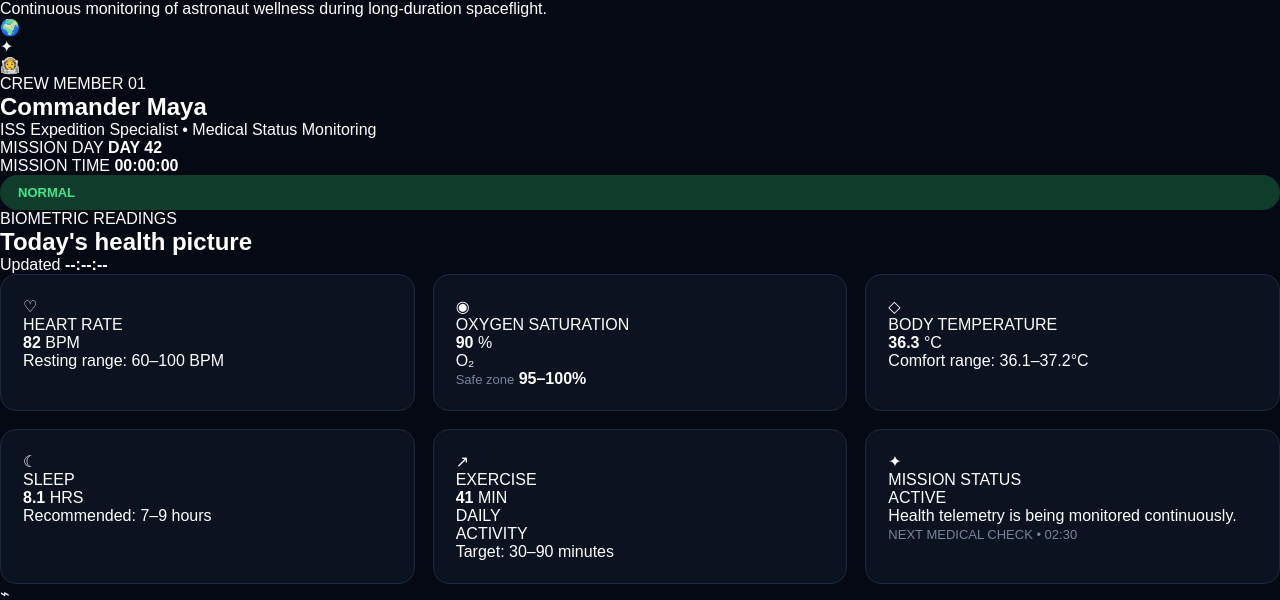
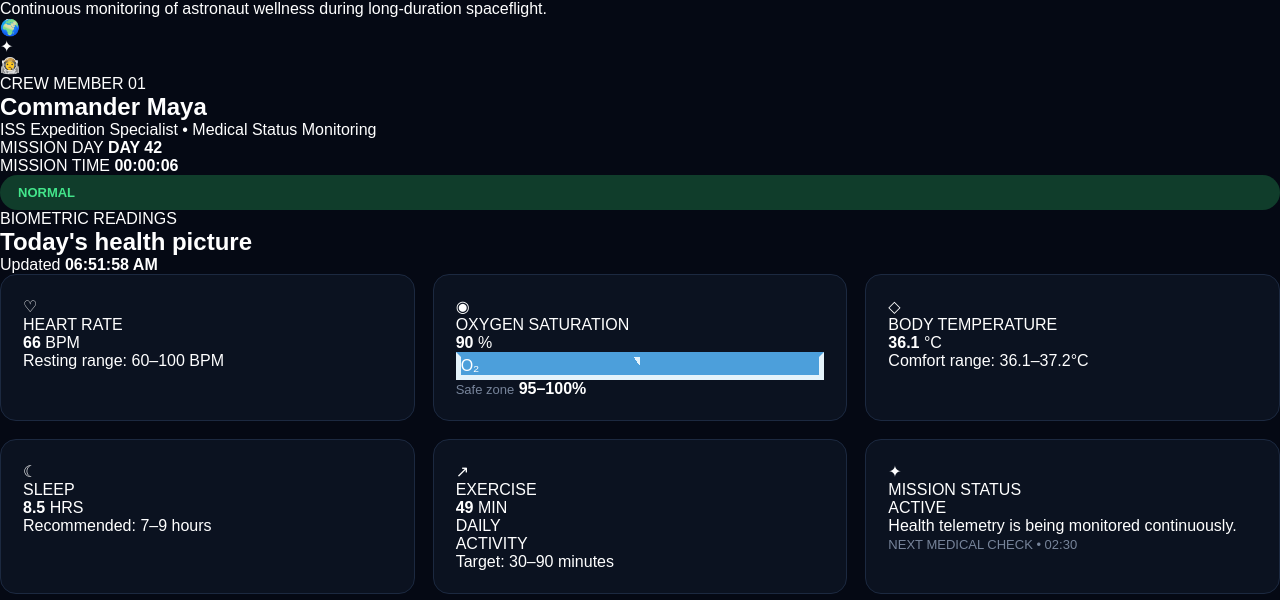
Before and after one commit to ANUPAMA-JA29/astronaut-health-monitor, a plain HTML site: page index.html in a window 1280 px wide. Shown: the part 163-763 px from the top of the page. Drawn offline with Linux system fonts and the light colour scheme.

Commit message:
Updated script

```diff
--- a/script.js
+++ b/script.js
@@ -1,4 +1,12 @@
-// Starting health values
+// ==========================================
+// ORBITAL HEALTH
+// Astronaut Health Monitoring Dashboard
+// ==========================================
+
+
+// ------------------------------------------
+// INITIAL HEALTH DATA
+// ------------------------------------------
 
 let health = {
     heartRate: 72,
@@ -9,7 +17,18 @@
 };
 
 
-// Generate random value within a range
+// ------------------------------------------
+// MISSION CLOCK
+// Starting from Mission Day 42
+// ------------------------------------------
+
+let missionSeconds = 42 * 24 * 60 * 60;
+
+
+// ------------------------------------------
+// HELPER FUNCTION
+// Generate random value
+// ------------------------------------------
 
 function randomBetween(min, max, decimals = 0) {
 
@@ -19,22 +38,33 @@
 }
 
 
-// Update the dashboard
+// ------------------------------------------
+// UPDATE HEALTH DATA
+// ------------------------------------------
 
 function updateHealthData() {
 
-    health.heartRate = randomBetween(60, 105);
+    // Generate simulated astronaut data
 
-    health.oxygen = randomBetween(86, 100);
+    health.heartRate =
+        randomBetween(60, 105);
 
-    health.temperature = randomBetween(36.0, 38.0, 1);
+    health.oxygen =
+        randomBetween(86, 100);
 
-    health.sleep = randomBetween(5.5, 9.0, 1);
+    health.temperature =
+        randomBetween(36.0, 38.0, 1);
 
-    health.exercise = randomBetween(20, 90);
+    health.sleep =
+        randomBetween(5.5, 9.0, 1);
+
+    health.exercise =
+        randomBetween(20, 90);
 
 
-    // Display values
+    // --------------------------------------
+    // UPDATE VALUES ON SCREEN
+    // --------------------------------------
 
     document.getElementById("heartRate").textContent =
         health.heartRate;
@@ -52,60 +82,113 @@
         health.exercise;
 
 
-    // Progress bars
+    // --------------------------------------
+    // TEMPERATURE VISUAL
+    // --------------------------------------
 
-    document.getElementById("heartProgress").style.width =
-        Math.min(health.heartRate, 100) + "%";
+    const temperatureProgress =
+        document.getElementById("temperatureProgress");
 
-    document.getElementById("oxygenProgress").style.width =
-        health.oxygen + "%";
+    let temperatureWidth =
+        ((health.temperature - 35) / 4) * 100;
 
-    document.getElementById("temperatureProgress").style.width =
-        ((health.temperature - 35) / 4) * 100 + "%";
+    temperatureWidth =
+        Math.max(5, Math.min(100, temperatureWidth));
 
-    document.getElementById("sleepProgress").style.width =
-        (health.sleep / 10) * 100 + "%";
-
-    document.getElementById("exerciseProgress").style.width =
-        Math.min((health.exercise / 90) * 100, 100) + "%";
+    temperatureProgress.style.width =
+        temperatureWidth + "%";
 
 
+    // --------------------------------------
+    // UPDATE OXYGEN RING
+    // --------------------------------------
+
+    const oxygenRing =
+        document.querySelector(".oxygen-ring");
+
+    if (oxygenRing) {
+
+        const oxygenPercentage =
+            Math.max(0, Math.min(100, health.oxygen));
+
+        oxygenRing.style.background =
+            `conic-gradient(
+                #4c9fdb ${oxygenPercentage}%,
+                #e5f3fb ${oxygenPercentage}%
+            )`;
+
+        oxygenRing.style.border =
+            "5px solid #e5f3fb";
+
+        oxygenRing.style.borderTopColor =
+            "#4c9fdb";
+    }
+
+
+    // --------------------------------------
+    // CHECK HEALTH STATUS
+    // --------------------------------------
+
     checkHealthStatus();
+
+
+    // --------------------------------------
+    // UPDATE LAST UPDATED TIME
+    // --------------------------------------
+
+    updateLastUpdated();
+
 }
 
 
-// Health status and alert logic
+// ------------------------------------------
+// HEALTH STATUS + ALERT LOGIC
+// ------------------------------------------
 
 function checkHealthStatus() {
 
-    const status = document.getElementById("overallStatus");
+    const status =
+        document.getElementById("overallStatus");
 
-    const alertBox = document.getElementById("alertBox");
+    const alertBox =
+        document.getElementById("alertBox");
 
-    const alertTitle = document.getElementById("alertTitle");
+    const alertTitle =
+        document.getElementById("alertTitle");
 
-    const alertMessage = document.getElementById("alertMessage");
+    const alertMessage =
+        document.getElementById("alertMessage");
 
 
+    // ======================================
     // CRITICAL CONDITION
+    // Oxygen below 90%
+    // ======================================
 
     if (health.oxygen < 90) {
 
-        status.textContent = "● CRITICAL";
-        status.className = "status critical";
+        status.className =
+            "status critical";
+
+        status.innerHTML =
+            "<span></span>CRITICAL";
+
 
         alertBox.classList.remove("hidden");
 
-        alertTitle.textContent = "CRITICAL OXYGEN ALERT";
+        alertTitle.textContent =
+            "CRITICAL OXYGEN ALERT";
 
         alertMessage.textContent =
-            `Oxygen level has dropped to ${health.oxygen}%. Immediate attention required.`;
+            `Oxygen saturation has dropped to ${health.oxygen}%. Immediate medical attention is required.`;
 
         return;
     }
 
 
-    // WARNING CONDITION
+    // ======================================
+    // WARNING CONDITIONS
+    // ======================================
 
     if (
         health.heartRate > 100 ||
@@ -113,27 +196,45 @@
         health.sleep < 6
     ) {
 
-        status.textContent = "● WARNING";
-        status.className = "status warning";
+        status.className =
+            "status warning";
+
+        status.innerHTML =
+            "<span></span>WARNING";
+
 
         alertBox.classList.remove("hidden");
 
-        alertTitle.textContent = "HEALTH WARNING";
+        alertTitle.textContent =
+            "HEALTH WARNING";
+
+
+        // Elevated heart rate
 
         if (health.heartRate > 100) {
 
             alertMessage.textContent =
                 `Heart rate is elevated at ${health.heartRate} BPM.`;
 
-        } else if (health.temperature > 37.5) {
+        }
+
+
+        // Elevated temperature
+
+        else if (health.temperature > 37.5) {
 
             alertMessage.textContent =
                 `Body temperature is elevated at ${health.temperature}°C.`;
 
-        } else {
+        }
+
+
+        // Insufficient sleep
+
+        else if (health.sleep < 6) {
 
             alertMessage.textContent =
-                `Sleep duration is below the recommended level.`;
+                `Sleep duration is below the recommended level at ${health.sleep} hours.`;
 
         }
 
@@ -141,69 +242,186 @@
     }
 
 
+    // ======================================
     // NORMAL CONDITION
+    // ======================================
 
-    status.textContent = "● NORMAL";
-    status.className = "status normal";
+    status.className =
+        "status normal";
+
+    status.innerHTML =
+        "<span></span>NORMAL";
+
 
     alertBox.classList.add("hidden");
+
 }
 
 
-// Mission clock
-
-let missionSeconds = 42 * 24 * 60 * 60;
-
+// ------------------------------------------
+// MISSION TIME
+// ------------------------------------------
 
 function updateMissionTime() {
 
     missionSeconds++;
 
+
+    // Calculate mission day
+
     const days =
-        Math.floor(missionSeconds / (24 * 60 * 60));
+        Math.floor(
+            missionSeconds / (24 * 60 * 60)
+        );
+
+
+    // Remaining seconds in the current day
 
     const remaining =
         missionSeconds % (24 * 60 * 60);
 
+
+    // Calculate hours
+
     const hours =
         Math.floor(remaining / 3600);
 
+
+    // Calculate minutes
+
     const minutes =
-        Math.floor((remaining % 3600) / 60);
+        Math.floor(
+            (remaining % 3600) / 60
+        );
+
+
+    // Calculate seconds
 
     const seconds =
         remaining % 60;
 
 
-    document.getElementById("missionDay").textContent =
+    // --------------------------------------
+    // DISPLAY MISSION DAY
+    // --------------------------------------
+
+    const missionDay =
+        document.getElementById("missionDay");
+
+    missionDay.textContent =
         `DAY ${days}`;
 
 
-    document.getElementById("missionTime").textContent =
+    // --------------------------------------
+    // DISPLAY MISSION TIME
+    // --------------------------------------
+
+    const missionTime =
+        document.getElementById("missionTime");
+
+    missionTime.textContent =
         `${String(hours).padStart(2, "0")}:` +
         `${String(minutes).padStart(2, "0")}:` +
         `${String(seconds).padStart(2, "0")}`;
 
-
-    const now = new Date();
-
-    document.getElementById("lastUpdated").textContent =
-        now.toLocaleTimeString();
 }
 
 
-// Initial update
+// ------------------------------------------
+// LAST UPDATED TIME
+// ------------------------------------------
 
-updateHealthData();
+function updateLastUpdated() {
+
+    const lastUpdated =
+        document.getElementById("lastUpdated");
+
+    const now =
+        new Date();
 
 
-// Health data changes every 5 seconds
+    lastUpdated.textContent =
+        now.toLocaleTimeString([], {
+            hour: "2-digit",
+            minute: "2-digit",
+            second: "2-digit"
+        });
 
-setInterval(updateHealthData, 5000);
+}
 
 
-// Mission clock updates every second
+// ------------------------------------------
+// ADD SMALL INTERACTION TO HEALTH CARDS
+// ------------------------------------------
 
-setInterval(updateMissionTime, 1000);
+function enableCardInteractions() {
 
-updateMissionTime();
+    const cards =
+        document.querySelectorAll(".health-card");
+
+
+    cards.forEach(card => {
+
+        card.addEventListener("mouseenter", () => {
+
+            card.style.cursor = "default";
+
+        });
+
+    });
+
+}
+
+
+// ------------------------------------------
+// INITIALIZE DASHBOARD
+// ------------------------------------------
+
+function initializeDashboard() {
+
+    // Generate first health reading
+
+    updateHealthData();
+
+
+    // Start mission clock
+
+    updateMissionTime();
+
+
+    // Enable card interactions
+
+    enableCardInteractions();
+
+}
+
+
+// ------------------------------------------
+// RUN DASHBOARD
+// ------------------------------------------
+
+initializeDashboard();
+
+
+// ------------------------------------------
+// AUTOMATIC HEALTH UPDATE
+// Every 5 seconds
+// ------------------------------------------
+
+setInterval(() => {
+
+    updateHealthData();
+
+}, 5000);
+
+
+// ------------------------------------------
+// MISSION CLOCK UPDATE
+// Every second
+// ------------------------------------------
+
+setInterval(() => {
+
+    updateMissionTime();
+
+}, 1000);
```
